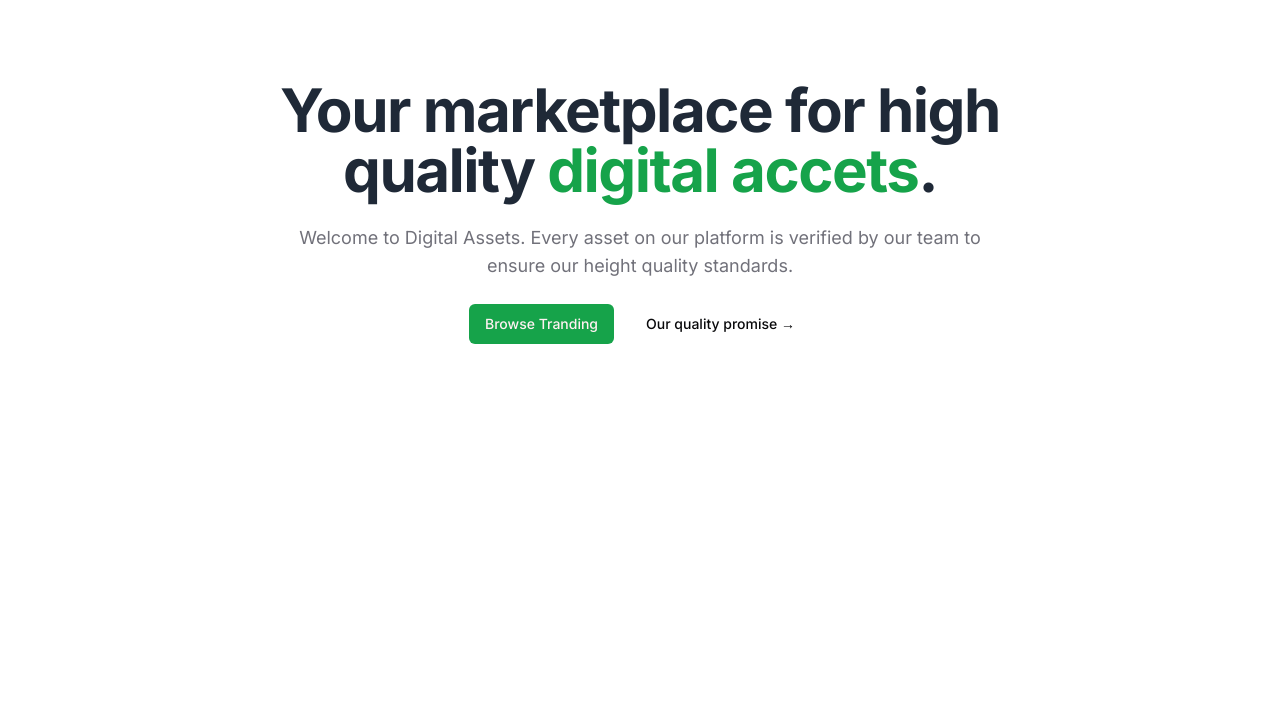
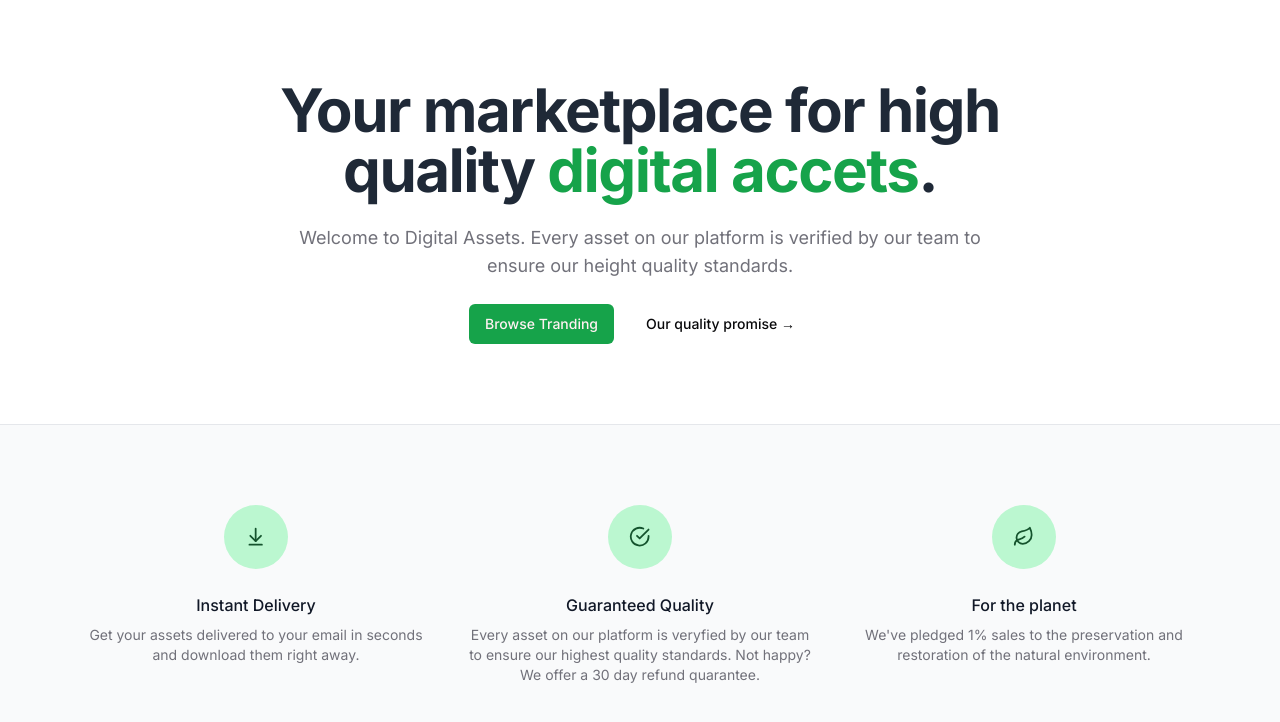
Before and after one commit to devhumayun/digital-assets, a Next.js app: page / in a window 1280 px wide. Shown: the top 722 px of the page. Built offline with nearby package versions, Linux system fonts and the light colour scheme.

Commit message:
add park section

```diff
--- a/package.json
+++ b/package.json
@@ -12,6 +12,7 @@
     "@radix-ui/react-slot": "^1.0.2",
     "class-variance-authority": "^0.7.0",
     "clsx": "^2.1.1",
+    "lucide": "^0.376.1",
     "lucide-react": "^0.376.0",
     "next": "14.2.3",
     "react": "^18",
--- a/src/app/page.tsx
+++ b/src/app/page.tsx
@@ -1,9 +1,32 @@
 import MaxWidthWrapper from "@/components/MaxWidthWrapper";
 import { Button, buttonVariants } from "@/components/ui/button";
+import { ArrowDownToLine, CheckCircle, Leaf } from "lucide-react";
 import Link from "next/link";
+
+const perks = [
+  {
+    name: "Instant Delivery",
+    Icon: ArrowDownToLine,
+    description:
+      "Get your assets delivered to your email in seconds and download them right away.",
+  },
+  {
+    name: "Guaranteed Quality",
+    Icon: CheckCircle,
+    description:
+      "Every asset on our platform is veryfied by our team to ensure our highest quality standards. Not happy? We offer a 30 day refund quarantee.",
+  },
+  {
+    name: "For the planet",
+    Icon: Leaf,
+    description:
+      "We've pledged 1% sales to the preservation and restoration of the natural environment.",
+  },
+];
 
 export default function Home() {
   return (
+    <>
       <MaxWidthWrapper>
         <div className="py-20 mx-auto text-center flex flex-col items-center max-w-3xl">
           <h1 className="text-4xl font-bold tracking-tight text-gray-800 sm:text-6xl">
@@ -11,8 +34,8 @@
             <span className="text-green-600">digital accets</span>.
           </h1>
           <p className="mt-6  text-lg max-w-prose text-muted-foreground">
-          Welcome to Digital Assets. Every asset on our platform is verified by
-          our team to ensure our height quality standards.
+            Welcome to Digital Assets. Every asset on our platform is verified
+            by our team to ensure our height quality standards.
           </p>
           <div className="flex flex-col sm:flex-row gap-4 mt-6">
             <Link href="/products" className={buttonVariants()}>
@@ -21,6 +44,35 @@
             <Button variant="ghost"> Our quality promise &rarr; </Button>
           </div>
         </div>
+        {/* TODO: List products */}
       </MaxWidthWrapper>
+
+      <section className="border-t border-gray-200 bg-gray-50">
+        <MaxWidthWrapper className="py-20">
+          <div className="grid grid-cols-1 gap-y-12 sm:grid-cols-2 sm:grid-x-6 lg:grid-cols-3 lg:gap-x-8 lg:grid-y-0">
+            {perks.map((park) => (
+              <div
+                key={park.name}
+                className="text-center md:flex md:items-start md:text-left lg:block lg:text-center"
+              >
+                <div className="md:flex-shrink-0 flex justify-center">
+                  <div className="h-16 w-16 flex justify-center items-center rounded-full bg-green-200 text-green-900">
+                    {<park.Icon className="w-1/3 h-1/3" />}
+                  </div>
+                </div>
+                <div className="mt-6 md:ml-4 md:mt-0 lg:ml-0 lg:mt-6">
+                  <h3 className="text-base font-medium text-gray-900">
+                    {park.name}
+                  </h3>
+                  <p className="mt-2 text-sm text-muted-foreground">
+                    {park.description}
+                  </p>
+                </div>
+              </div>
+            ))}
+          </div>
+        </MaxWidthWrapper>
+      </section>
+    </>
   );
 }
```
Lines whose indentation alone changed are shown as unchanged.
